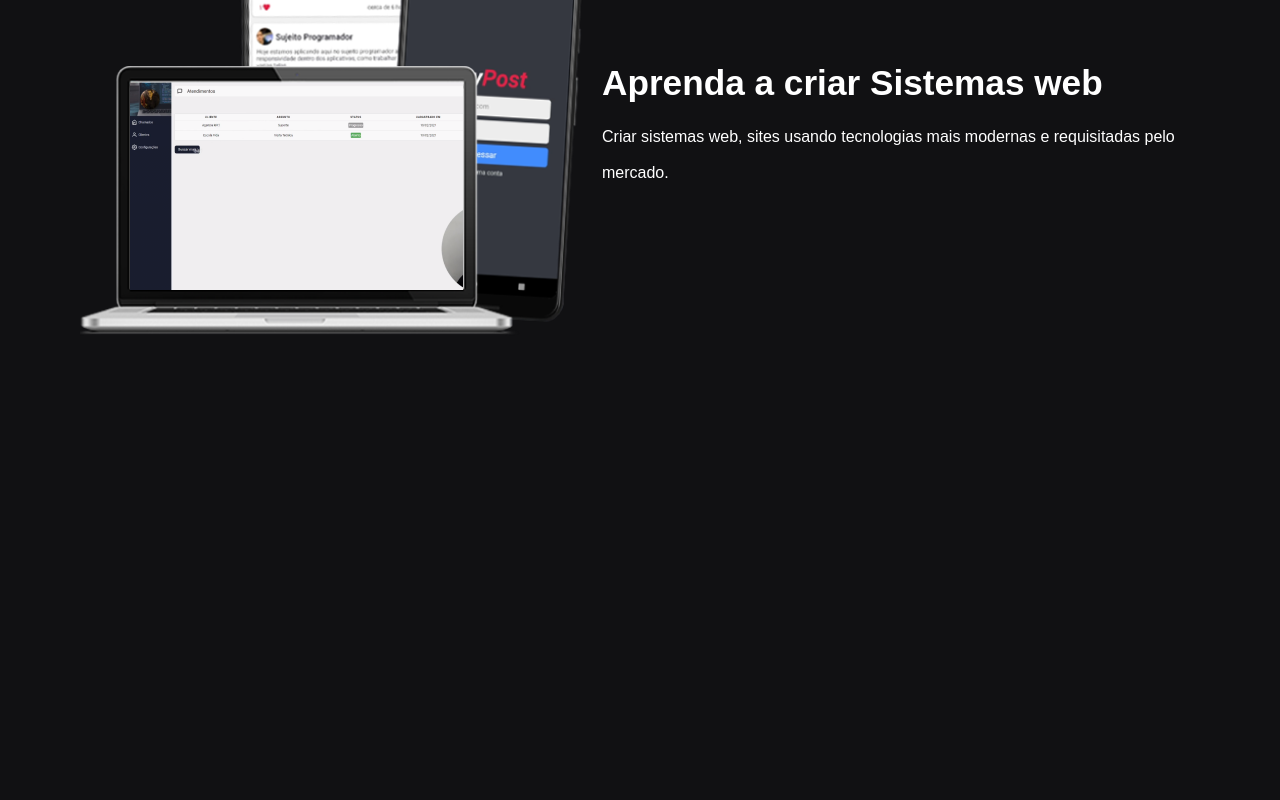
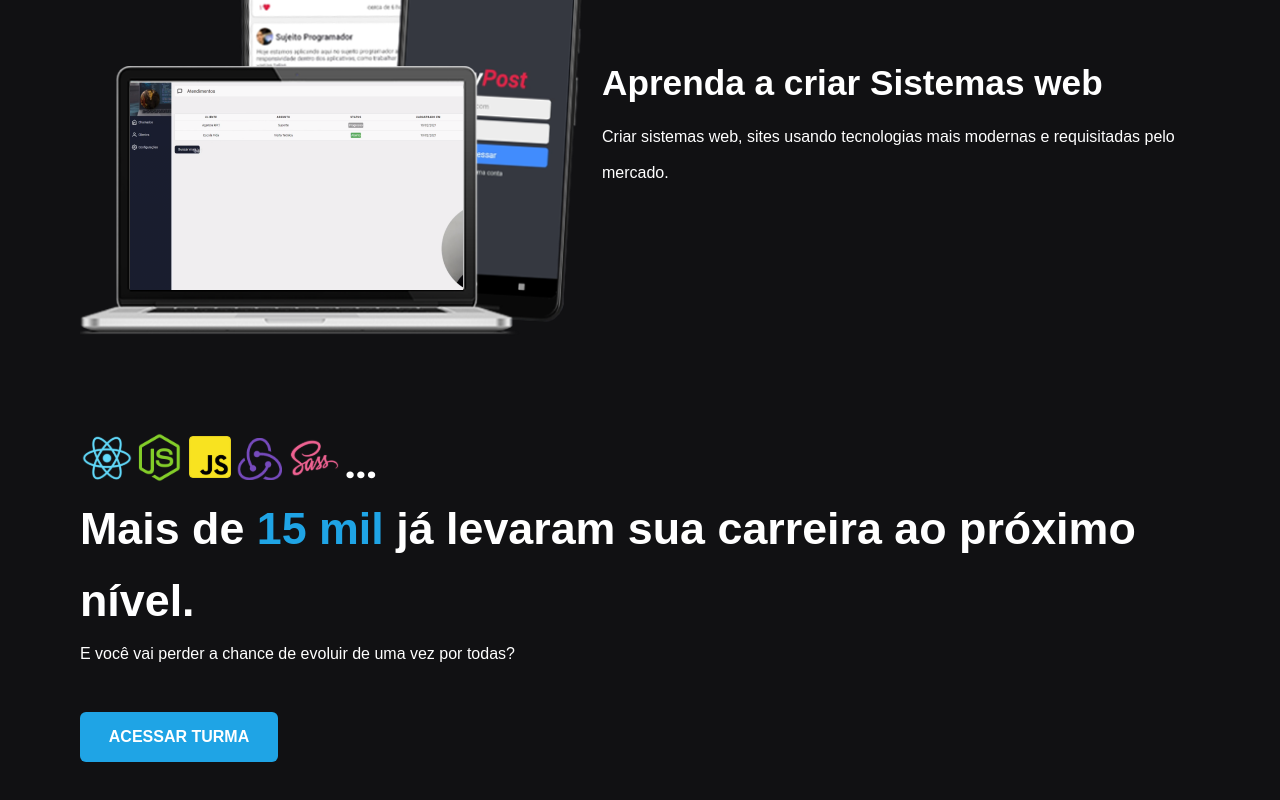
Before and after one commit to douglasfdev/blog, a Next.js app: page / in a window 1280 px wide. Shown: the part 1690-2490 px from the top of the page. Before the commit the page ends 2114 px from the top, so only its background shows below. Built offline with nearby package versions, Linux system fonts and the light colour scheme.

Commit message:
feat: added the footer on the Home page

```diff
--- a/src/pages/index.tsx
+++ b/src/pages/index.tsx
@@ -1,5 +1,7 @@
 import Head from 'next/head';
-import styles from '../styles/home.module.scss'
+import styles from '../styles/home.module.scss';
+import Image from 'next/image';
+import techsImages from '../../public/images/techs.svg';
 
 export default function Home(): JSX.Element {
   return (
@@ -40,14 +42,28 @@ export default function Home(): JSX.Element {
         <hr className={styles.divisor} />
 
         <div className={styles.sectionContent}>
-          <img src="/images/webDev.png" alt="conteúdos desenvolvimento de aplicações web" />
+          <img
+            src="/images/webDev.png"
+            alt="conteúdos desenvolvimento de aplicações web"
+          />
           <section>
             <h2>Aprenda a criar Sistemas web</h2>
             <span>
-              Criar sistemas web, sites usando tecnologias mais modernas e requisitadas pelo mercado.
+              Criar sistemas web, sites usando tecnologias mais modernas e requisitadas
+              pelo mercado.
             </span>
           </section>
+        </div>
 
+        <div className={styles.nextLevelContent}>
+          <Image src={techsImages} alt="Tecnologias" />
+          <h2>
+            Mais de <span className={styles.alunos}>15 mil</span> já levaram sua carreira ao próximo nível.
+          </h2>
+          <span>E você vai perder a chance de evoluir de uma vez por todas?</span>
+          <a href=''>
+            <button>ACESSAR TURMA</button>
+          </a>
         </div>
       </main>
     </>
--- a/src/styles/global.scss
+++ b/src/styles/global.scss
@@ -33,7 +33,6 @@ body{
 
 body, input, textarea, select, button {
   font: 400 1rem 'Popins', sans-serif;
-  color: var(--white);
 }
 
 button{
--- a/src/styles/home.module.scss
+++ b/src/styles/home.module.scss
@@ -81,3 +81,43 @@
     color: var(--white);
   }
 }
+
+.nextLevelContent{
+  margin: 6rem auto;
+  max-width: 1120px;
+  display: flex;
+  align-items: flex-start;
+  justify-content: space-between;
+  flex-direction: column;
+
+  h2{
+    font-size: 2.8rem;
+    line-height: 4.5rem;
+    font-weight: 900;
+    color: var(--white);
+
+    span{
+      font-size: 2.8rem;
+      line-height: 4.5rem;
+      font-weight: 900;
+      color: var(--blue-900);
+    }
+
+  }
+
+  span{
+    font-size: 1rem;
+    line-height: 2.25rem;
+    color: var(--white);
+  }
+
+  button{
+    background-color: var(--blue-900);
+    border: 0;
+    padding: 1rem 1.8rem;
+    margin: 2.5rem 0 0 0;
+    border-radius: 6px;
+    color: var(--white);
+    font-weight: 600;
+  }
+}
```
